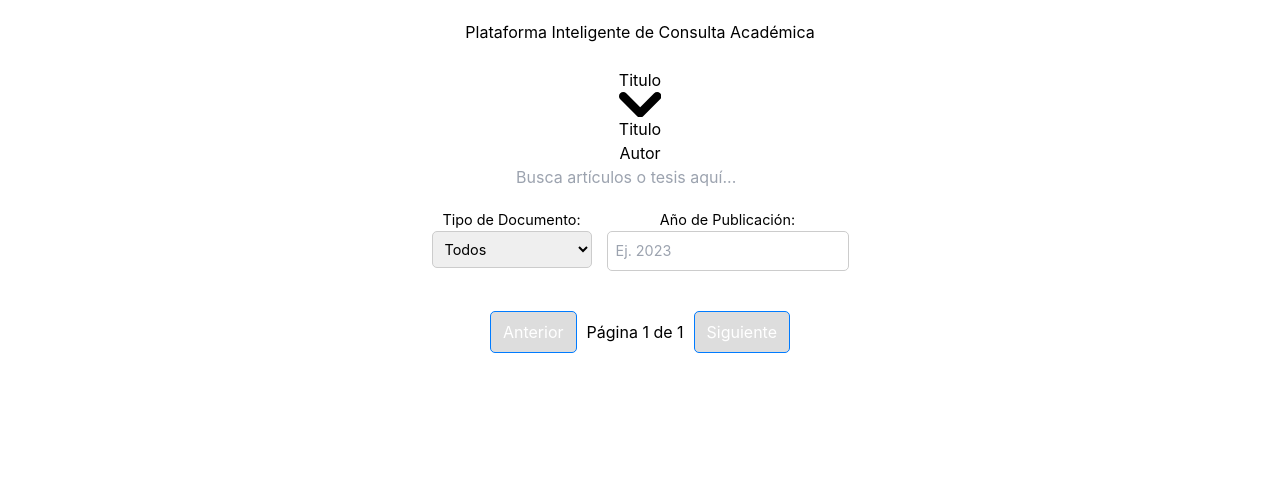
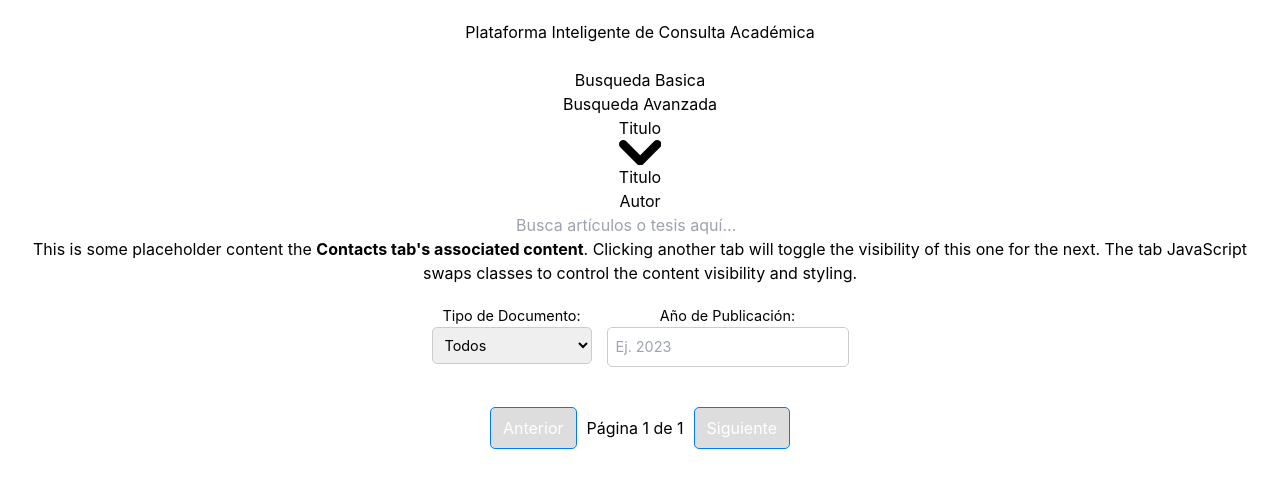
Before and after one commit to avillaq/RepositorioUnsa-Fronted, a React (Vite) app: page / in a window 1280 px wide. Shown: the top 488 px of the page. Built offline with nearby package versions, Linux system fonts and the light colour scheme.

Commit message:
Añadir pestañas de búsqueda básica y avanzada en el componente Home

```diff
--- a/src/components/Home.jsx
+++ b/src/components/Home.jsx
@@ -44,10 +44,31 @@ export const Home = () => {
 
   return (
     <div className="home">
-      <h1 className='text-2xl'></h1>
-      <h1 class="mb-4 text-3xl font-extrabold leading-none tracking-tight text-gray-900 md:text-4xl lg:text-5xl">Plataforma Inteligente de Consulta Académica</h1>
+      <h1 className="mb-4 text-3xl font-extrabold leading-none tracking-tight text-gray-900 md:text-4xl lg:text-5xl">Plataforma Inteligente de Consulta Académica</h1>
       <br />
-      <SearchBar onSearch={handleSearch} />
+
+      <div>
+        <div className="mb-4">
+          <ul className="flex flex-wrap justify-center -mb-px text-sm font-medium text-center" id="default-tab" data-tabs-toggle="#default-tab-content" role="tablist">
+            <li className="me-2" role="presentation">
+              <button className="inline-block p-4 border-b-2 rounded-t-lg" id="profile-tab" data-tabs-target="#profile" type="button" role="tab" aria-controls="profile" aria-selected="false">Busqueda Basica</button>
+            </li>
+            <li className="me-2" role="presentation">
+              <button className="inline-block p-4 border-b-2 rounded-t-lg hover:text-gray-600 hover:border-gray-300" id="contacts-tab" data-tabs-target="#contacts" type="button" role="tab" aria-controls="contacts" aria-selected="false">Busqueda Avanzada</button>
+            </li>
+          </ul>
+        </div>
+        <div id="default-tab-content">
+          <div id="profile" role="tabpanel" aria-labelledby="profile-tab">
+            <SearchBar onSearch={handleSearch} />
+          </div>
+          <div id="contacts" role="tabpanel" aria-labelledby="contacts-tab">
+            <p className="text-sm text-gray-500">This is some placeholder content the <strong className="font-medium text-gray-800">Contacts tab's associated content</strong>. Clicking another tab will toggle the visibility of this one for the next. The tab JavaScript swaps classes to control the content visibility and styling.</p>
+          </div>
+        </div>
+      </div>
+
+
       <Filters onFilterChange={handleFilterChange} />
       {loading && <p>Cargando resultados...</p>}
       {error && <p className="error">{error}</p>}
```
